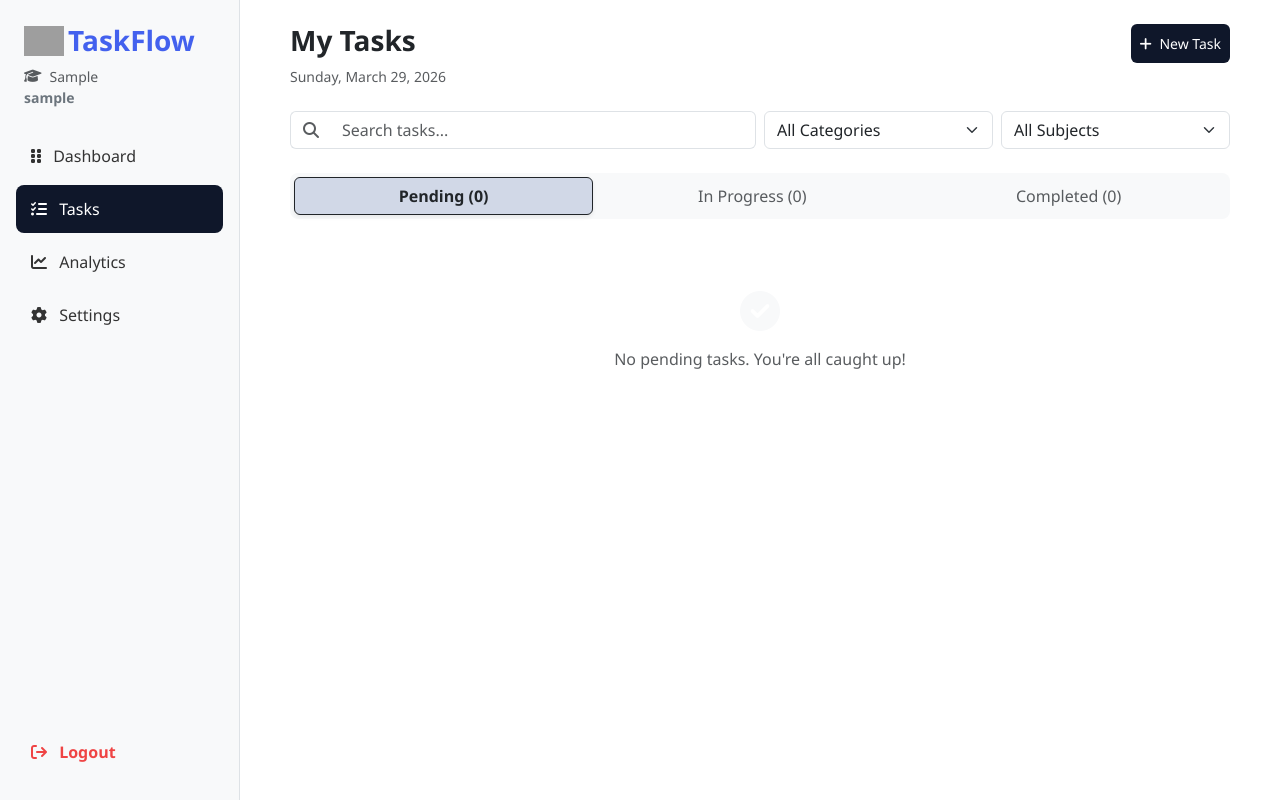
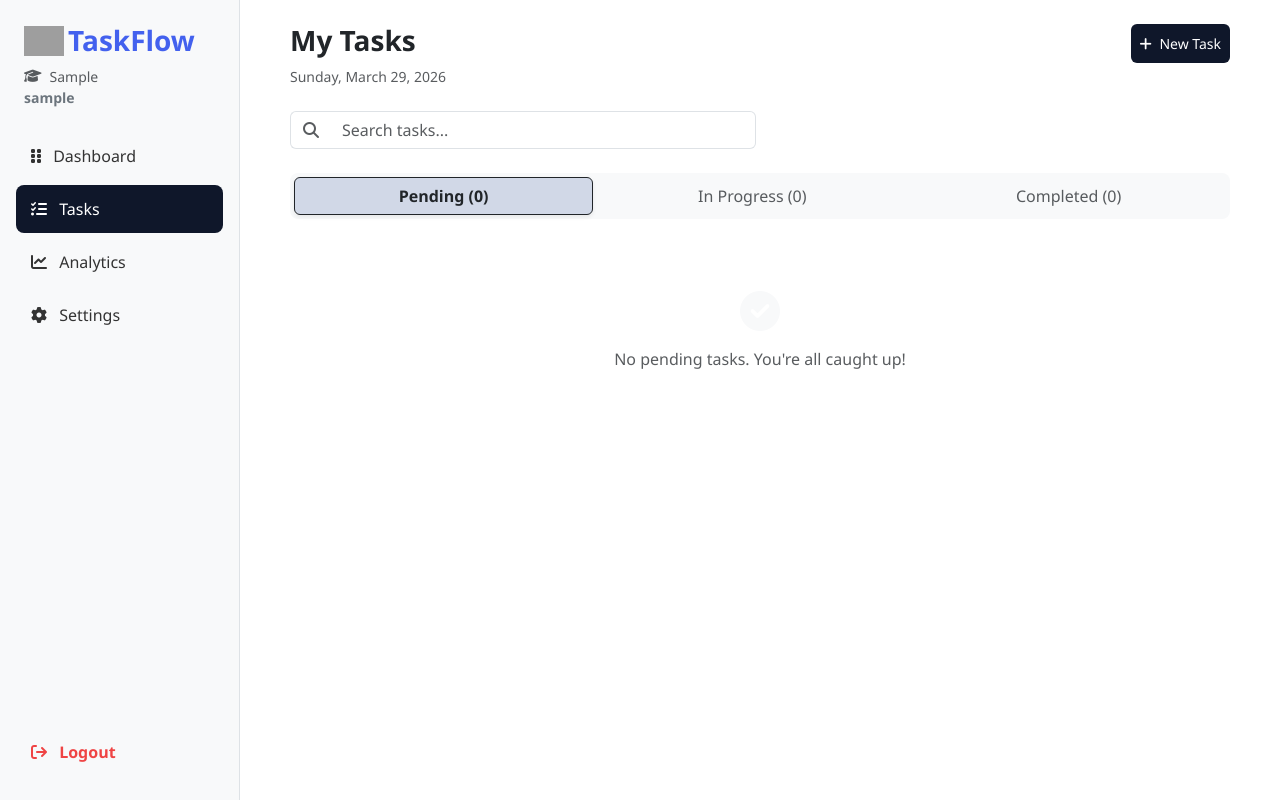
Before and after one commit to Shaikh-Subhan/TaskFlow, a Django app: page /tasks/ in a window 1280 px wide. Run offline with Django 5.2, Linux system fonts and the light colour scheme; the visitor is signed in with stand-in values (Sample User, id 1); data that the repository does not hold is empty; grey boxes are pictures that could not be loaded.

Commit message:
errror solve

```diff
--- a/TaskFlow/views.py
+++ b/TaskFlow/views.py
@@ -271,18 +271,6 @@ def get_status_tasks(request, status):
     }
 
 @login_required(login_url='login')
-def inprogress(request):
-    """Show in-progress tasks"""
-    context = get_status_tasks(request, 'In Progress')
-    return render(request, 'inprogress.html', context)
-
-@login_required(login_url='login')
-def completed(request):
-    """Show completed tasks"""
-    context = get_status_tasks(request, 'Completed')
-    return render(request, 'completed.html', context)
-
-@login_required(login_url='login')
 def analytics(request):
     """Show analytics for user tasks with detailed charts"""
     from django.db.models.functions import TruncDate
--- a/templates/tasks.html
+++ b/templates/tasks.html
@@ -37,16 +37,6 @@
                         {% endif %}
                     </div>
                 </div>
-                <div class="col-md-3">
-                    <select class="form-select">
-                        <option>All Categories</option>
-                    </select>
-                </div>
-                <div class="col-md-3">
-                    <select class="form-select">
-                        <option>All Subjects</option>
-                    </select>
-                </div>
             </form>
 
             <div
@@ -83,6 +73,7 @@
                     id="pending-tab"
                     role="tabpanel">
                     {% for task in tasks %}
+
                     <div class="tasks-list">
                         <div
                             class="task-card p-3 mb-3 {% if task.priority == 'High' %}border-danger{% endif %}">
@@ -130,6 +121,7 @@
                                         <ul
                                             class="dropdown-menu shadow-sm border-0"
                                             style="min-width: 120px">
+
                                             <li>
                                                 <a
                                                     class="dropdown-item list small fw-bold"
```
Also changed, not shown: tasks/views.py (+4 -8 lines), templates/completed.html (deleted, +0 -103 lines), templates/inprogress.html (deleted, +0 -103 lines).
